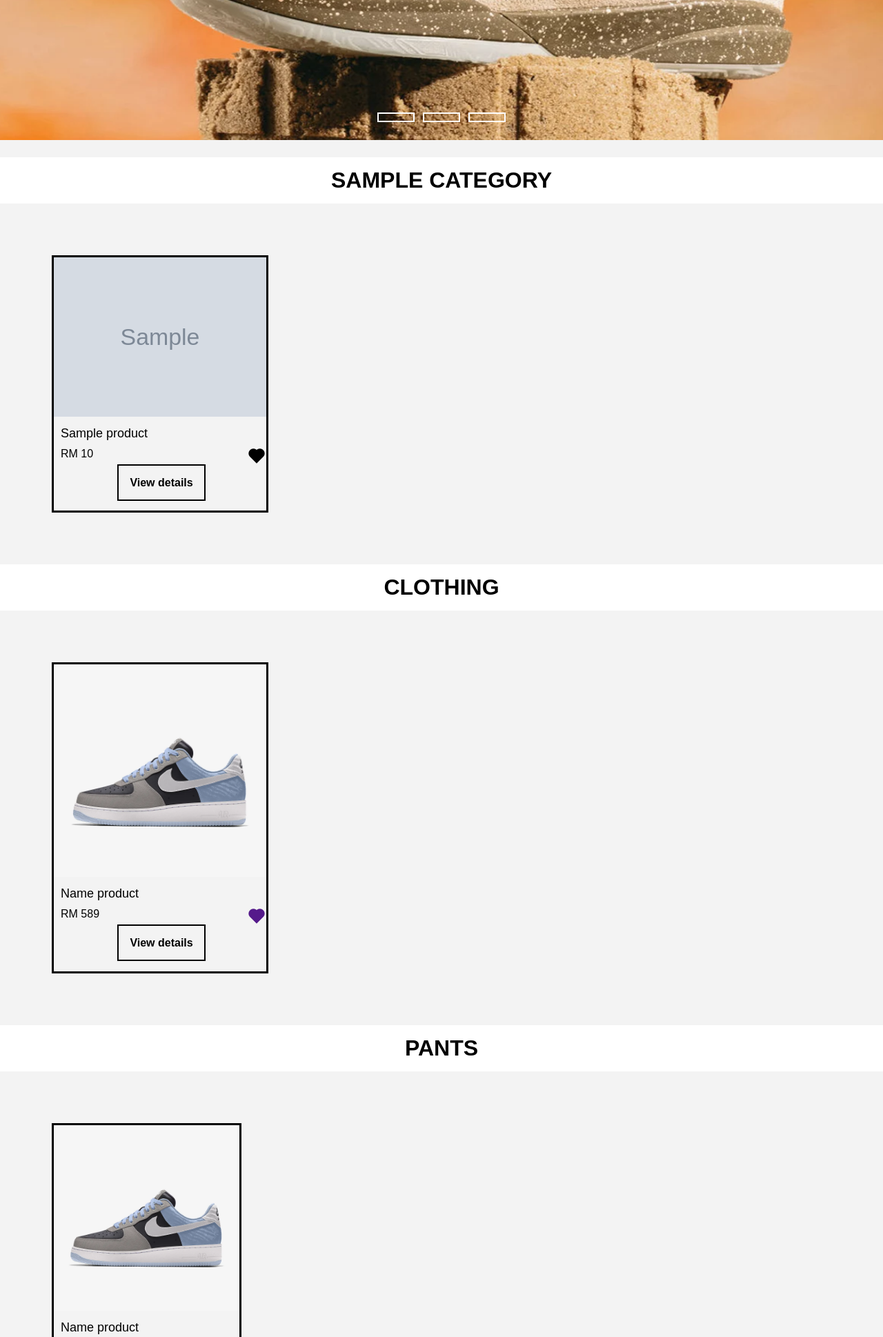
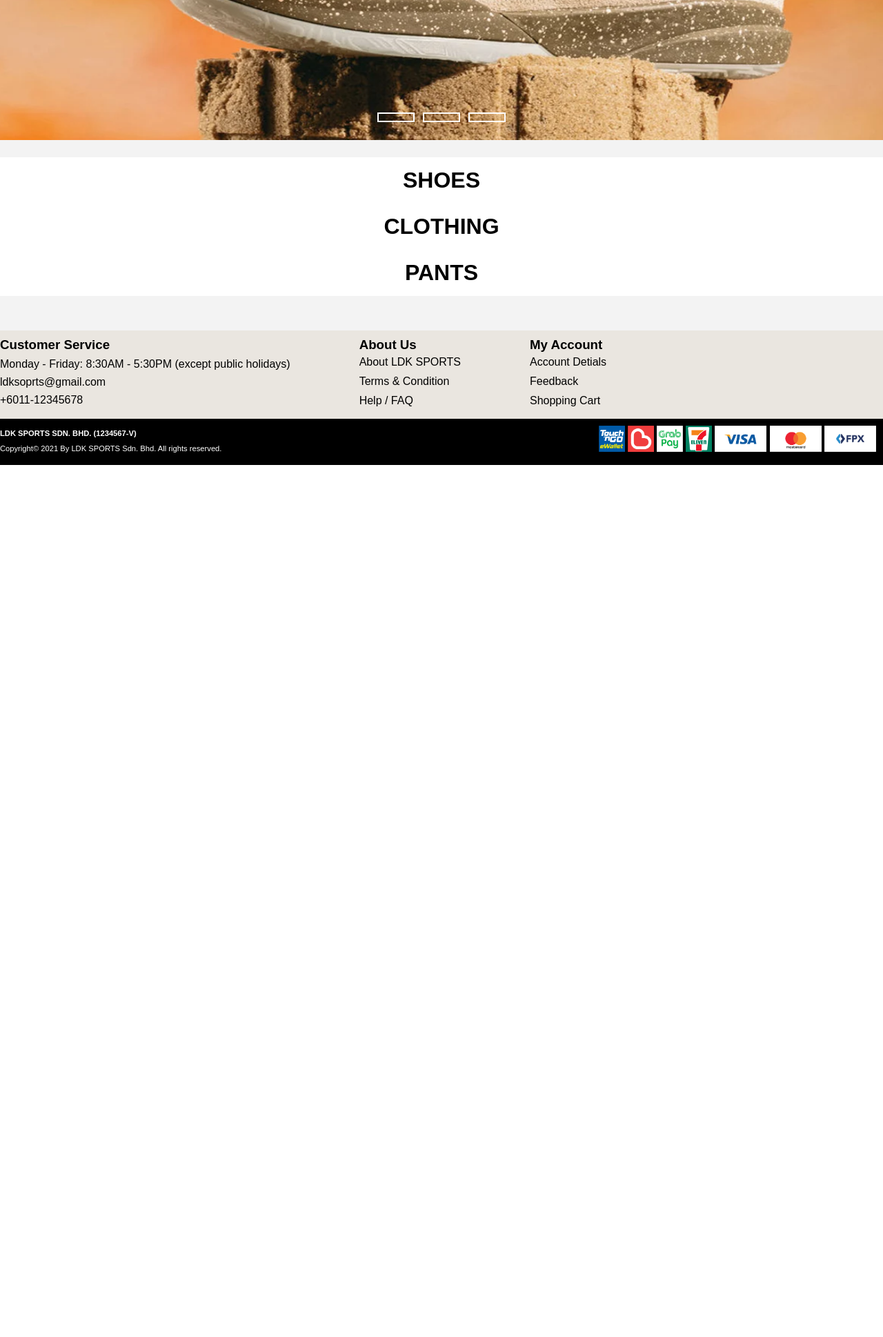
Before and after one commit to DanielTanNaiLe/FYP-project-, a PHP site: page /FYP-project--8/menpage.php in a window 1280 px wide; the page is wider, and only the part inside the window is pictured. Shown: the part 732-2670 px from the top of that part at 69% size. After the commit the page ends 1406 px from the top of that part, so only its background shows below. Run offline with PHP 8.4, Linux system fonts and the light colour scheme; tables that the repository leaves empty hold one stand-in row (values such as "Sample post"); grey boxes marked "Sample" are stand-in pictures.

Commit message:
Customer page

```diff
--- a/Customer/menpage.php
+++ b/Customer/menpage.php
@@ -40,14 +40,23 @@
         </div>
     </div>
     <?php
-					$result = mysqli_query($conn, "SELECT* FROM product, category where product.category_id = category.category_id ");
-					$count = mysqli_num_rows($result);
+    // Fetch and display shoes
+    $shoesResult = mysqli_query($conn, "SELECT * FROM product INNER JOIN category ON product.category_id = category.category_id WHERE category.category_name = 'Shoes'");
+    displayProducts($shoesResult, "Shoes");
+    // Fetch and display clothing
+    $clothingResult = mysqli_query($conn, "SELECT * FROM product INNER JOIN category ON product.category_id = category.category_id WHERE category.category_name = 'Clothing'");
+    displayProducts($clothingResult, "Clothing");
+    // Fetch and display pants
+    $pantsResult = mysqli_query($conn, "SELECT * FROM product INNER JOIN category ON product.category_id = category.category_id WHERE category.category_name = 'Pants'");
+    displayProducts($pantsResult, "Pants");
 
+    function displayProducts($result, $categoryName) {
+        $firstRow = true; // Flag to check if it's the first row
+        echo '<div class="subtitle_1"><h1>' . $categoryName . '</h1></div>';
 					while($row = mysqli_fetch_assoc($result))
 					{
 						$img_src = $row['product_image'];
 	?>
-    <div class="subtitle_1"><h1><?=$row["category_name"]?></h1></div>
     <div class="listproduct">
         <div class="item">
             <img src='<?php echo '../uploads/'.$img_src;?>'>
@@ -59,27 +68,8 @@
     </div>
     <?php
 					}
+                }
 	?>
-
-    <div class="subtitle_1"><h1>Clothing</h1></div>
-    <div class="listproduct">
-        <div class="item">
-            <img src="./image/custom-nike-air-force-1-low-by-you.png" alt="">
-            <h2>Name product</h2>
-            <div class="price">RM 589</div>
-            <div class="favourite"><a href="" ><i class='bx bxs-heart'></i></a></div>
-            <div class="details-container"><a href="" class="details">View details</a></div>
-        </div>
-    </div>
-
-    <div class="subtitle_1"><h1>Pants</h1></div>
-    <div class="listproduct">
-        <div class="item">
-            <img src="./image/custom-nike-air-force-1-low-by-you.png" alt="">
-            <h2>Name product</h2>
-            <div class="price">RM 589</div>
-        </div>
-    </div>
     <?php include("footer.php"); ?>
     </body>
 </html>
```
Also changed, not shown: admin_panel/uploads/jd_MR530SG_a.webp (added).
